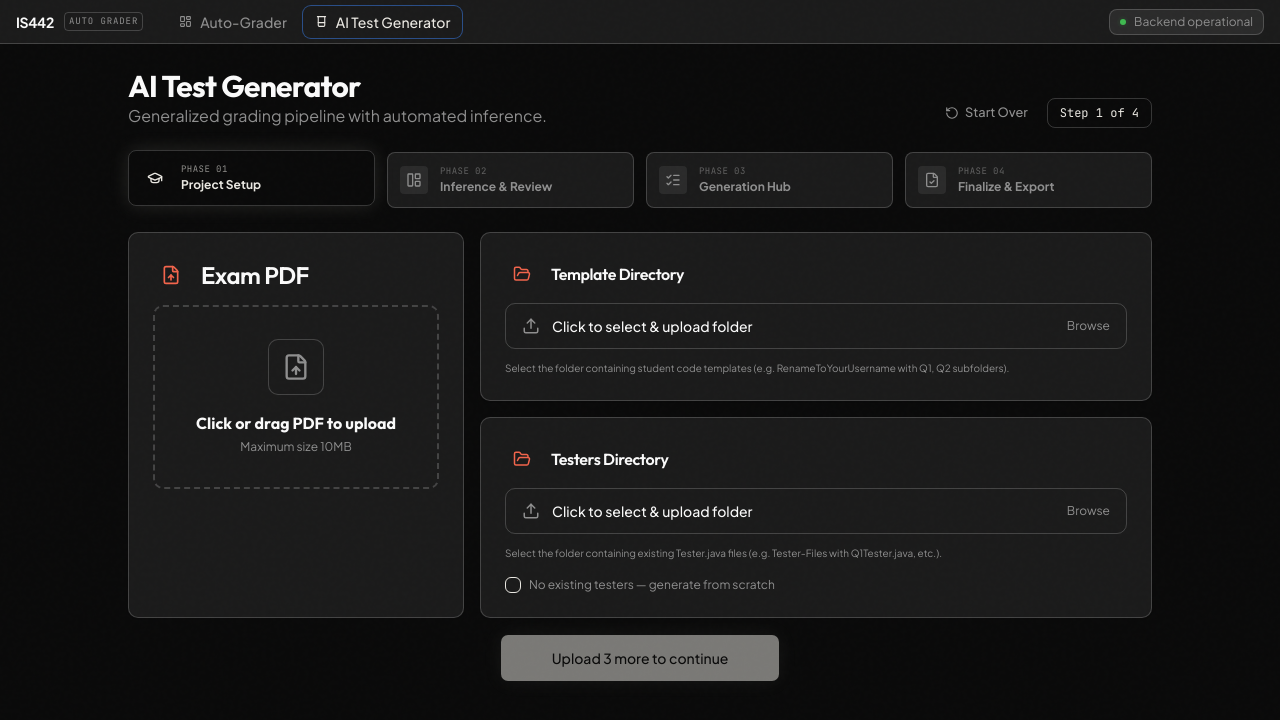
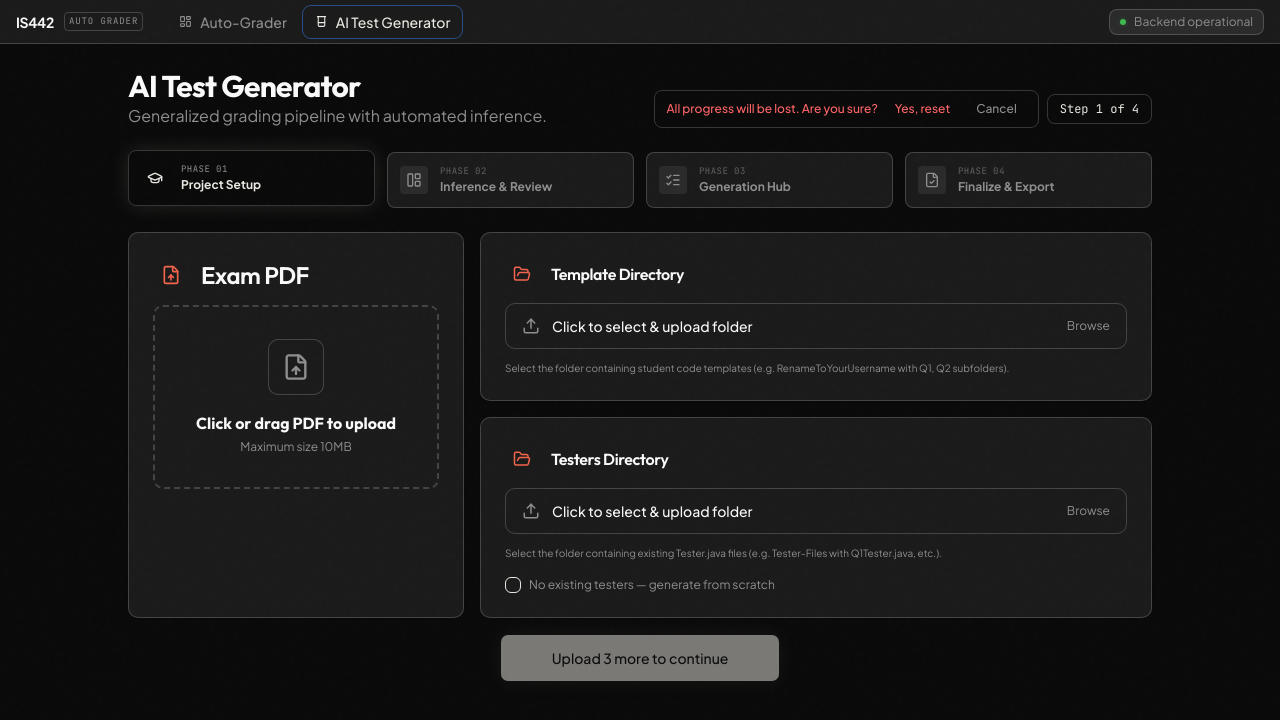
Before and after one commit to shareeep/is442-java-auto-grader, a React (Vite) app in the folder frontend/: page /test-generator in a window 1280 px wide. Both pictures are taken after a click on the button "Start Over". Shown: the top 720 px of the page. Built offline with nearby package versions, Linux system fonts and the light colour scheme; a web font is replaced by a local one.

Commit message:
add confirmation dialog for Start Over button
Gate Start Over behind inline confirmation to prevent accidental wizard reset.

```diff
--- a/frontend/src/components/test-generator/Wizard.tsx
+++ b/frontend/src/components/test-generator/Wizard.tsx
@@ -1,4 +1,4 @@
-import React from 'react';
+import React, { useState } from 'react';
 import { Button } from '@/components/ui/button';
 import { CheckCircle2, GraduationCap, LayoutPanelLeft, ListChecks, FileCheck, RotateCcw } from 'lucide-react';
 
@@ -20,8 +20,15 @@ const Wizard: React.FC = () => {
   const setStep = useWizardStore((s) => s.setStep);
   const reset = useWizardStore((s) => s.reset);
 
+  const [confirmingReset, setConfirmingReset] = useState(false);
+
   const nextStep = () => setStep(Math.min(currentStep + 1, STEPS.length));
   const prevStep = () => setStep(Math.max(currentStep - 1, 1));
+
+  const handleReset = () => {
+    reset();
+    setConfirmingReset(false);
+  };
 
   const renderStep = () => {
     switch (currentStep) {
@@ -45,14 +52,36 @@ const Wizard: React.FC = () => {
           </p>
         </div>
         <div className="flex items-center gap-2">
+          {confirmingReset ? (
+            <div className="flex items-center gap-2 bg-destructive/10 border border-destructive/30 rounded-md px-3 py-1.5">
+              <span className="text-xs text-destructive font-medium">All progress will be lost. Are you sure?</span>
               <Button
                 variant="ghost"
                 size="sm"
-            onClick={reset}
+                onClick={handleReset}
+                className="h-6 px-2 text-xs text-destructive hover:text-destructive hover:bg-destructive/20"
+              >
+                Yes, reset
+              </Button>
+              <Button
+                variant="ghost"
+                size="sm"
+                onClick={() => setConfirmingReset(false)}
+                className="h-6 px-2 text-xs text-muted-foreground hover:text-foreground"
+              >
+                Cancel
+              </Button>
+            </div>
+          ) : (
+            <Button
+              variant="ghost"
+              size="sm"
+              onClick={() => setConfirmingReset(true)}
               className="text-muted-foreground hover:text-foreground gap-1.5"
             >
               <RotateCcw size={13} /> Start Over
             </Button>
+          )}
           <div className="flex items-center gap-2 text-xs font-mono text-primary bg-primary/10 px-3 py-1.5 rounded-md border border-primary/20">
             Step {currentStep} of {STEPS.length}
           </div>
```
Lines whose indentation alone changed are shown as unchanged.
